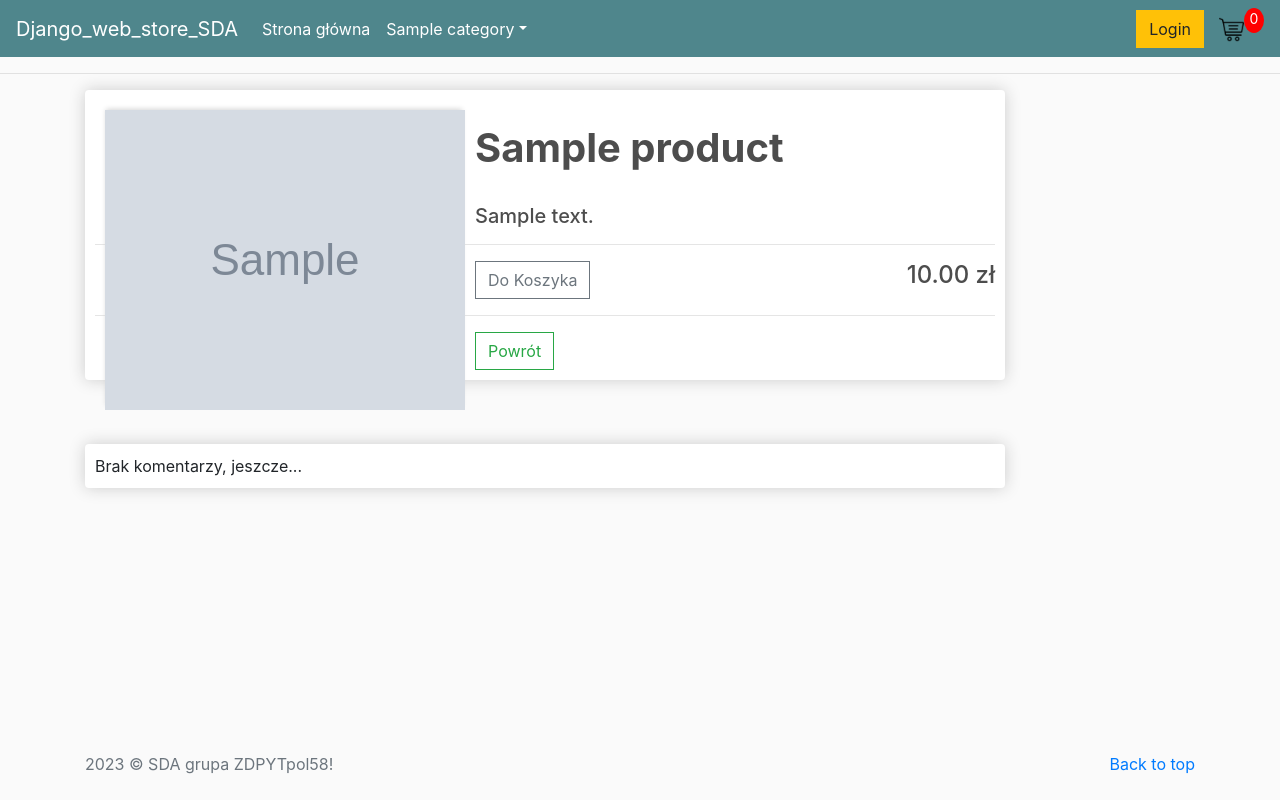
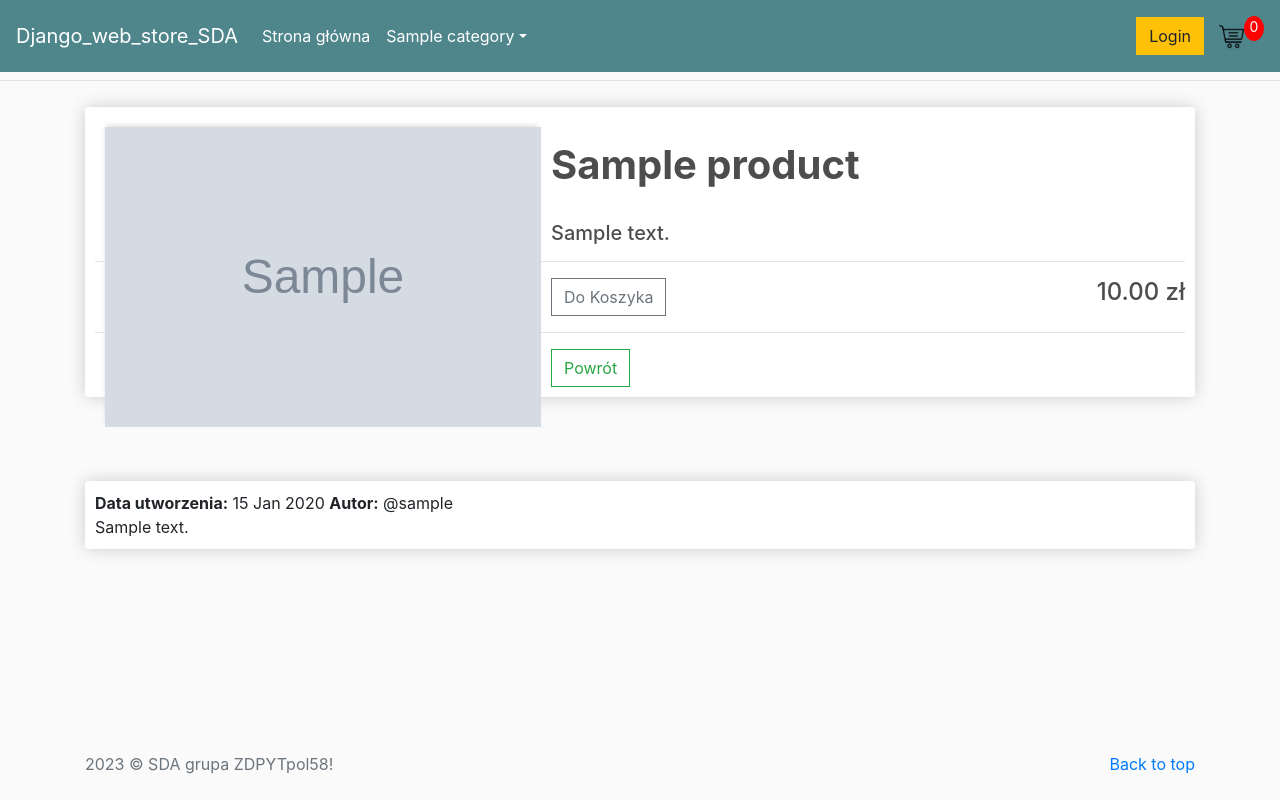
Before and after one commit to azu-pl/Django_web_store_project, a Django app: page /products/1/ in a window 1280 px wide. Run offline with Django 4.2, Linux system fonts and the light colour scheme; tables that the repository leaves empty hold one stand-in row (values such as "Sample post"); grey boxes marked "Sample" are stand-in pictures; some libraries are stand-ins or nearby versions.

Commit message:
Add comment functionality update to css, base.html and product detail

```diff
--- a/static/css/main.css
+++ b/static/css/main.css
@@ -1,5 +1,14 @@
 body{
 	background-color: hsl(0, 0%, 98%);
+}
+
+.navbar {
+  z-index:1;
+  position: fixed;
+  top: 0;
+  width: 100%;
+  height: 4.5rem;
+
 }
 
 h1,h2,h3,h4,h5,h6{
@@ -39,6 +48,10 @@ h1,h2,h3,h4,h5,h6{
 
 .product{
 	border-radius: 0 0 4px 4px;
+}
+
+.container.comment {
+    margin-top: 10px
 }
 
 .bg-dark{
@@ -93,8 +106,6 @@ h1,h2,h3,h4,h5,h6{
 	display: inline-block;
 	font-weight: 700;
 	padding-right:10px;
-
-
 }
 
 .chg-quantity{
@@ -160,6 +171,7 @@ a.user-link:hover, a.user-link:active {
 }
 
 #content-wrap {
+  padding-top: 4.0rem;
   padding-bottom: 4.5rem;    /* Footer height */
 }
 
--- a/store/templates/store/base.html
+++ b/store/templates/store/base.html
@@ -66,12 +66,12 @@
         		{% endblock content %}
 
    			</div><br>
-			<div class="container">
+
 				{% block comment %}
 
 				{% endblock comment %}
 
-			</div>
+
 		</main>
 		</div>
 		<footer class="text-muted py-5">
--- a/store/templates/store/product_detail.html
+++ b/store/templates/store/product_detail.html
@@ -3,7 +3,7 @@
 
 {% block content %}
 <div class="row">
-    <div class="col-lg-10">
+    <div class="col-lg-12">
         <div class="box-element product-detail">
         <img class="thumbnail detail" src="{{ product.thumbnail.url }}">
             <br>
@@ -20,11 +20,30 @@
 </div>
 {% endblock content %}
 {% block comment %}
+
+
+{% if not product.comments.all %}
+<div class="container comment">
 <div class="row">
-    <div class="col-lg-10">
+    <div class="col-lg-12">
         <div class="box-element product-detail">
-            Brak komentarzy, jeszcze...
+            Brak komentarzy, jeszcze... <a href="#"> dodaj </a>
+        </div>
+    </div>
+</div></div>
+{% else %}
+    {% for comment in product.comments.all %}
+<div class="container comment"><div class="row">
+    <div class="col-lg-12">
+        <div class="box-element product-detail">
+            <strong>Data utworzenia:</strong> {{ comment.creation_datetime|date:"d M Y" }}  <strong>Autor:</strong> @{{ comment.creator.user }}
+            <br> {{comment.comment }}
+
         </div>
     </div>
 </div>
+</div>
+    {% endfor %}
+{% endif %}
+
 {% endblock comment %}
```
